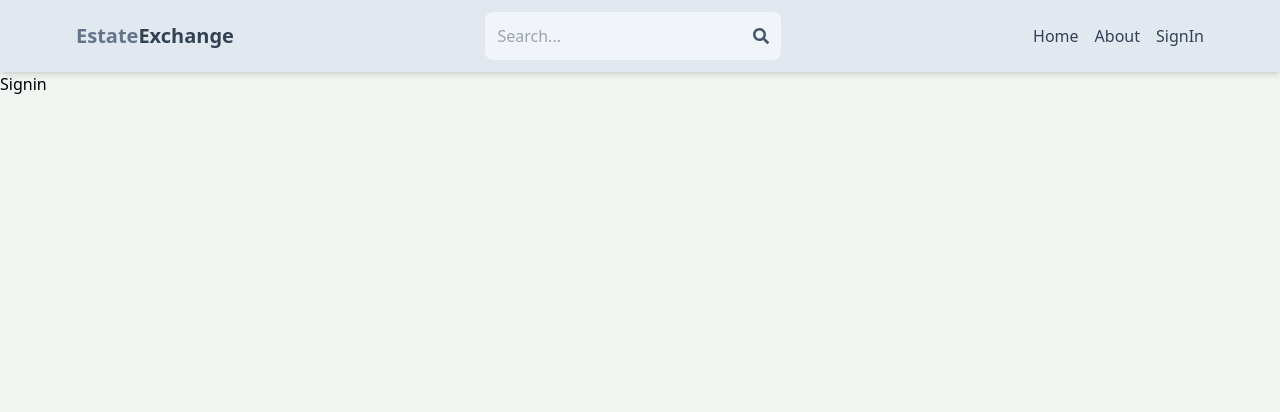
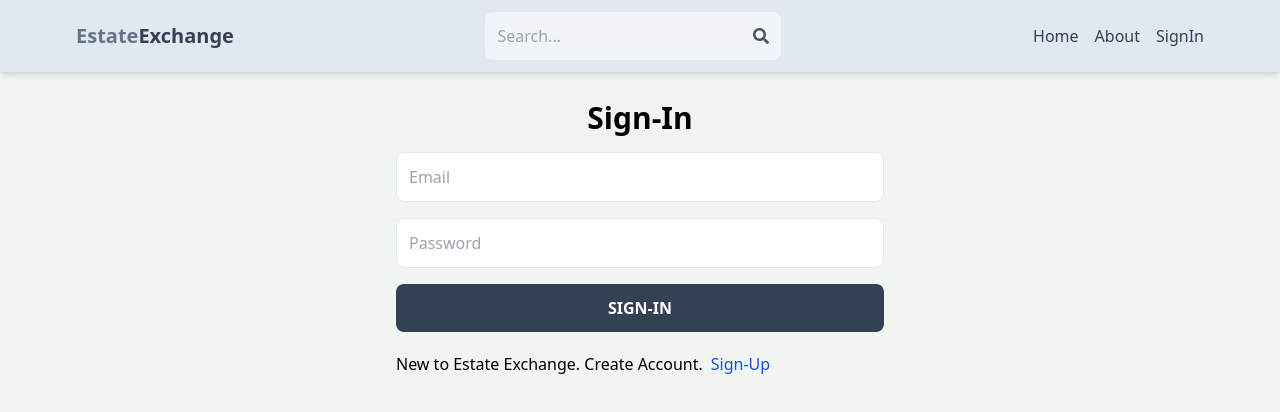
Before and after one commit to Anuj-Singh-21/Estate-Exchange, a React (Vite) app in the folder client/: page /sign-in in a window 1280 px wide. Shown: the top 412 px of the page. Built offline with nearby package versions, Linux system fonts and the light colour scheme.

Commit message:
Completed Sign In Page UI.

```diff
--- a/client/src/Pages/Signin.jsx
+++ b/client/src/Pages/Signin.jsx
@@ -1,7 +1,77 @@
-import React from 'react'
+import { useState } from "react";
+import { Link, useNavigate } from "react-router-dom";
 
-export default function Signin() {
+export default function SignIn() {
+  const [error, setError] = useState(null);
+  const [loading, setLoading] = useState(false);
+  const [formData, setformData] = useState();
+  const navigate = useNavigate();
+  const handleChange = (e) => {
+    setformData({
+      ...formData,
+      [e.target.id]: e.target.value,
+    });
+  };
+
+  const handleSubmit = async (e) => {
+    e.preventDefault();
+
+    try {
+      setLoading(true);
+      const res = await fetch("/api/auth/sign-in", {
+        method: "POST",
+        headers: {
+          "Content-Type": "application/json",
+        },
+        body: JSON.stringify(formData),
+      });
+      const data = await res.json();
+      if (data.success === false) {
+        setError(data.message);
+        setLoading(false);
+        return;
+      }
+      setLoading(false);
+      setError(null);
+      navigate("/");
+    } catch (error) {
+      setLoading(false);
+      setError(error.message);
+    }
+  };
+  console.log(formData);
   return (
-    <div>Signin</div>
-  )
+    <div className="p-3 max-w-lg justify-center mx-auto">
+      <h1 className=" text-3xl text-center font-semibold p-4">Sign-In</h1>
+      <form onSubmit={handleSubmit} className="flex flex-col gap-4">
+        <input
+          type="email"
+          placeholder="Email"
+          className="border p-3 rounded-lg"
+          id="email"
+          onChange={handleChange}
+        />
+        <input
+          type="password"
+          placeholder="Password"
+          className="border p-3 rounded-lg"
+          id="password"
+          onChange={handleChange}
+        />
+        <button
+          disabled={loading}
+          className="bg-slate-700 text-white p-3 rounded-lg uppercase hover:opacity-80 t font-bold"
+        >
+          {loading ? "Loading..." : "Sign-In"}
+        </button>
+      </form>
+      <div className="flex gap-2 mt-5">
+        <p>New to Estate Exchange. Create Account.</p>
+        <Link to={"/sign-up"}>
+          <span className="text-blue-700 hover:underline">Sign-Up</span>
+        </Link>
+      </div>
+      {error && <p className="text-red-600 mt-5">{error}</p>}
+    </div>
+  );
 }
```
